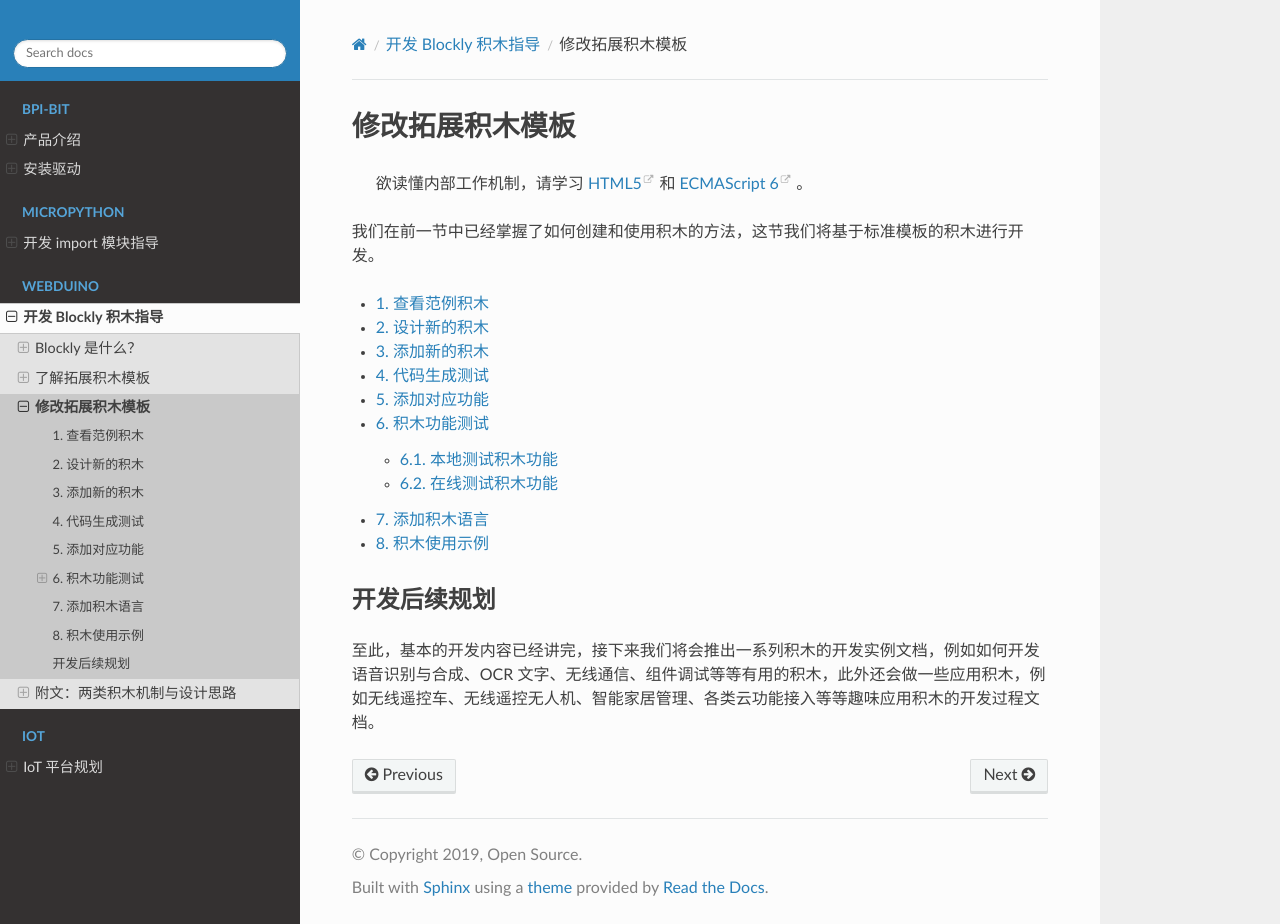
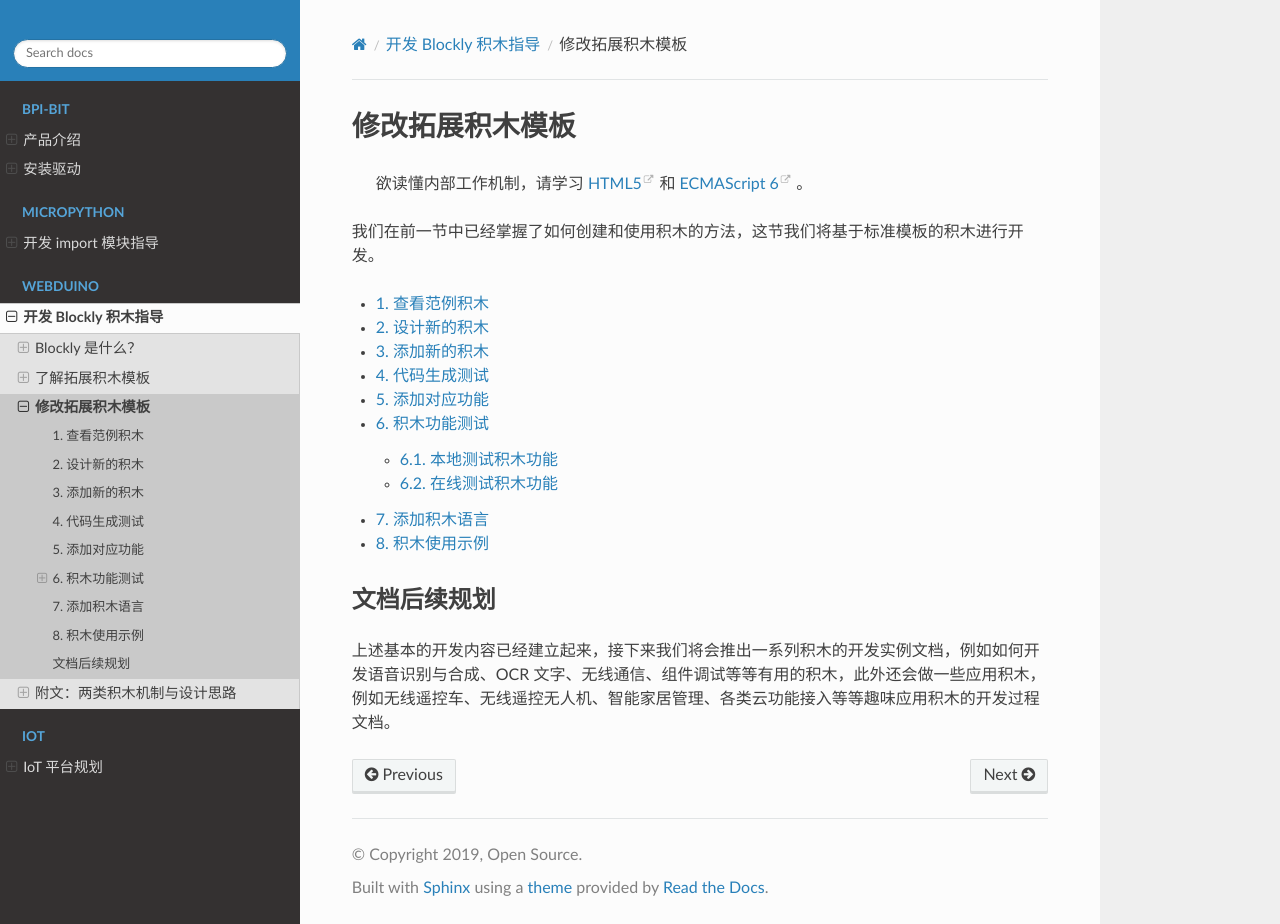
Before and after one commit to BPI-STEAM/Dev, a Sphinx documentation site: the page built from source/web/modify/index.rst, in a window 1280 px wide and 924 px high. Built offline with Sphinx 7.4.7 and the Read the Docs theme 2.0.0, drawn with Linux system fonts in a browser that asks for light colours.

Commit message:
修正排版，回头重审

```diff
--- a/source/web/modify/index.rst
+++ b/source/web/modify/index.rst
@@ -18,10 +18,10 @@
    add_lang
    examples
 
-开发后续规划
+文档后续规划
 ------------
 
-至此，基本的开发内容已经讲完，接下来我们将会推出一系列积木的开发实例文档，例如如何开发语音识别与合成、OCR 文字、无线通信、组件调试等等有用的积木，此外还会做一些应用积木，例如无线遥控车、无线遥控无人机、智能家居管理、各类云功能接入等等趣味应用积木的开发过程文档。
+上述基本的开发内容已经建立起来，接下来我们将会推出一系列积木的开发实例文档，例如如何开发语音识别与合成、OCR 文字、无线通信、组件调试等等有用的积木，此外还会做一些应用积木，例如无线遥控车、无线遥控无人机、智能家居管理、各类云功能接入等等趣味应用积木的开发过程文档。
 
 .. _HTML5: https://www.runoob.com/html/html5-intro.html
 .. _ECMAScript 6: https://www.runoob.com/w3cnote/es6-concise-tutorial.html
```
